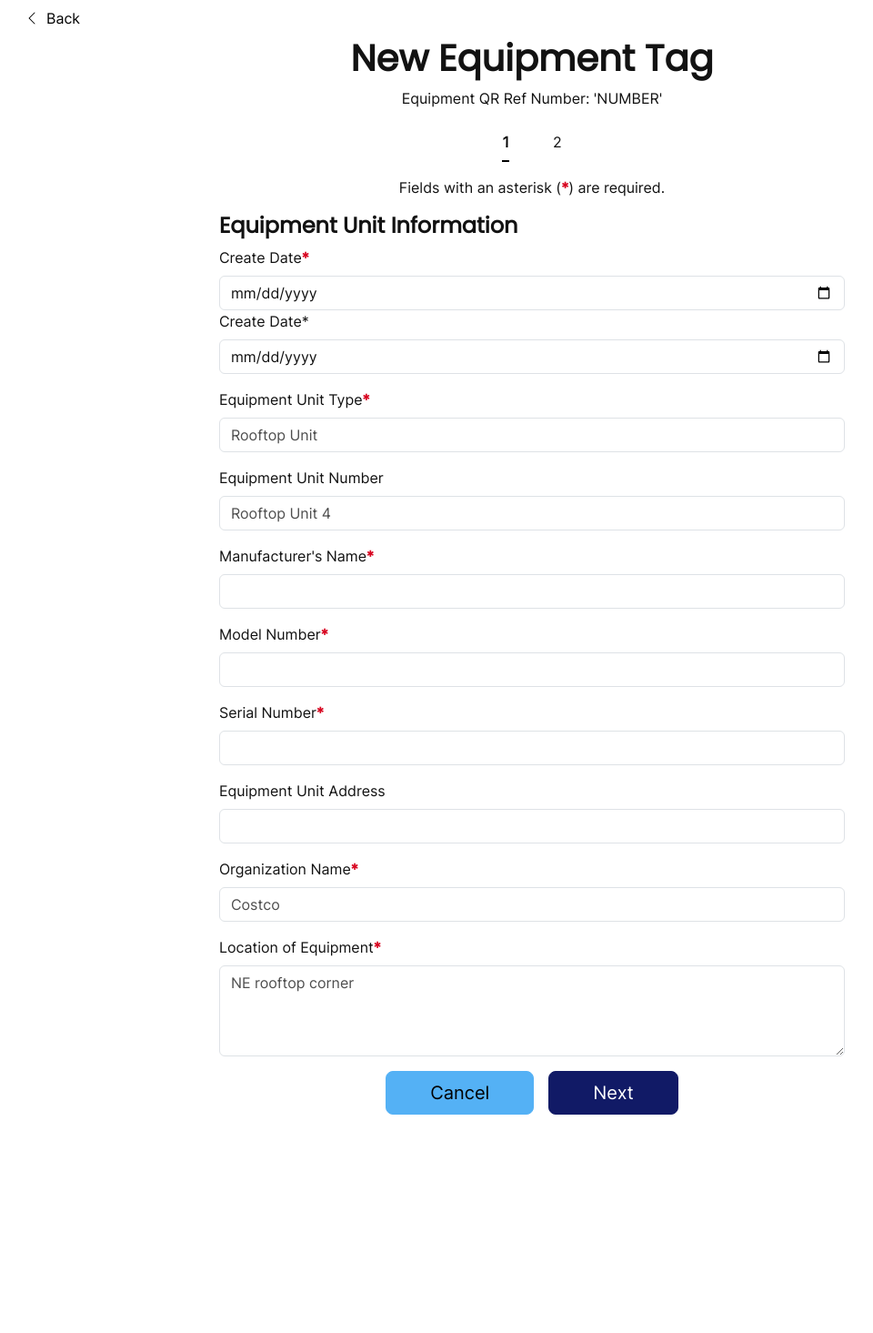
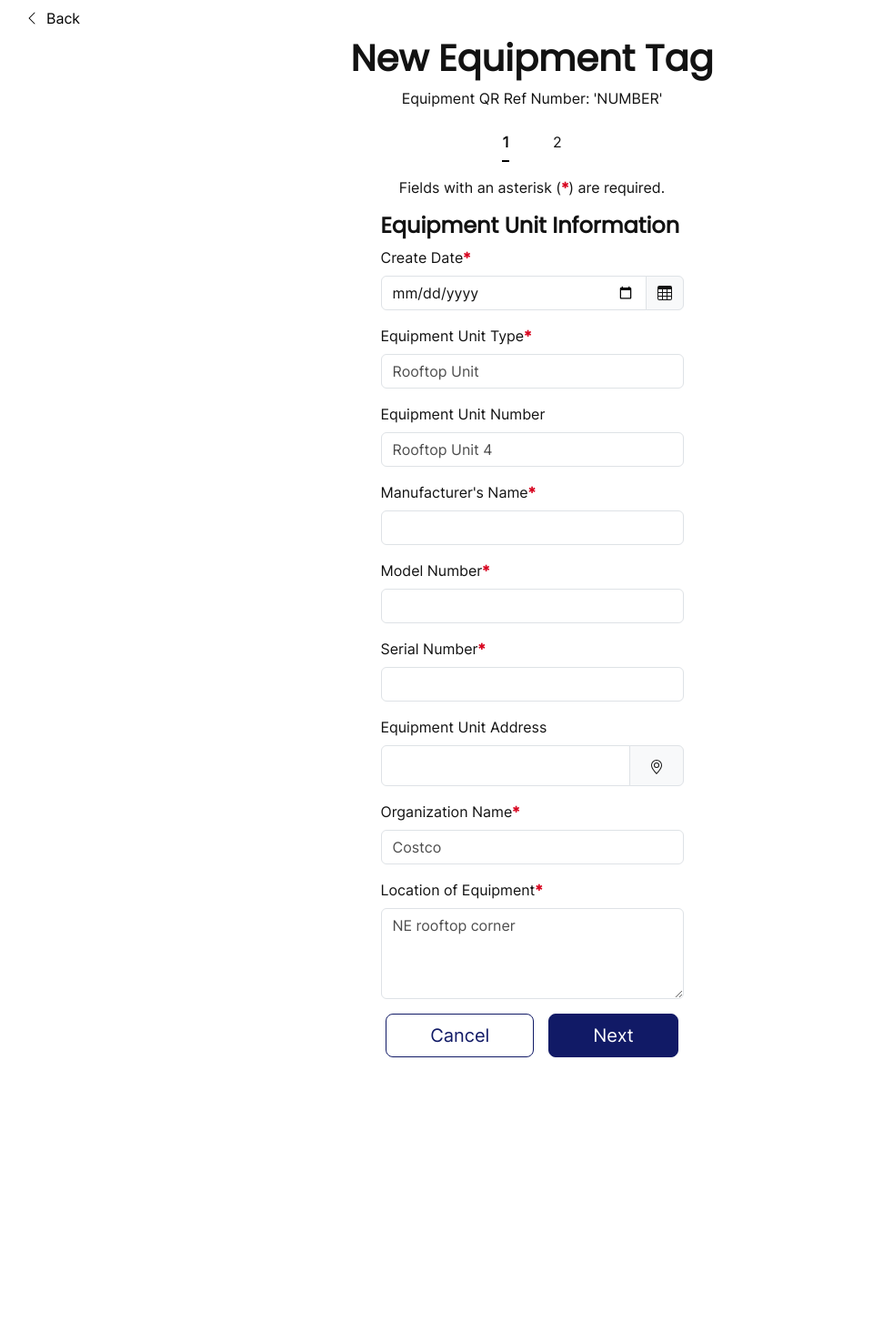
Before and after one commit to Christopher-DSA/Week2TempRefit, a Flask app: template templates/equipment/new-equipment-1.html in a window 1280 px wide. Shown: the part 74-1539 px from the top of the page at 91% size, without its empty margins (55-1015 px from the left). After the commit the page ends 1236 px from the top, so only its background shows below. Run offline with Flask 3, Linux system fonts and the light colour scheme; the template is opened without the code that fills it, so the values that code supplies are empty.

Commit message:
refactor(equipment):input formatting

```diff
--- a/templates/equipment/new-equipment-1.html
+++ b/templates/equipment/new-equipment-1.html
@@ -101,22 +101,9 @@
     <link rel="stylesheet" href="/assets/css/QR-Scanner.css?h=376092ebd9ede60f9d6ca2aea2b07df6">
     <link rel="stylesheet" href="/assets/css/styles.css?h=0e92255a3d7da6d89898f52edb855399">
 
-  <style>
-    /* Custom CSS to override Bootstrap pagination border styling */
-    .pagination .page-link {
-      border: none !important;
-    }
-    .pagination .page-item.active .page-link {
-      border-bottom: 2px solid var(--bs-primary) !important;
-      border-radius: 0px;
-      background-color: inherit;
-      color: var(--bs-primary);
-    }
-  </style>
-
   </head>
   <body>
-
+   <!-- Start: Navbar -->
    <section>
       <nav class="navbar navbar-expand-md bg-primary d-flex flex-row justify-content-evenly" data-bs-theme="dark">
         <div class="container-fluid"><button class="btn btn-primary btn-lg" type="button"><svg xmlns="http://www.w3.org/2000/svg" width="1em" height="1em" fill="currentColor" viewBox="0 0 16 16" class="bi bi-house-door-fill fs-1">
@@ -133,8 +120,7 @@
                                 <path d="M10.794 3.148a.217.217 0 0 1 .412 0l.387 1.162c.173.518.579.924 1.097 1.097l1.162.387a.217.217 0 0 1 0 .412l-1.162.387a1.734 1.734 0 0 0-1.097 1.097l-.387 1.162a.217.217 0 0 1-.412 0l-.387-1.162A1.734 1.734 0 0 0 9.31 6.593l-1.162-.387a.217.217 0 0 1 0-.412l1.162-.387a1.734 1.734 0 0 0 1.097-1.097l.387-1.162zM13.863.099a.145.145 0 0 1 .274 0l.258.774c.115.346.386.617.732.732l.774.258a.145.145 0 0 1 0 .274l-.774.258a1.156 1.156 0 0 0-.732.732l-.258.774a.145.145 0 0 1-.274 0l-.258-.774a1.156 1.156 0 0 0-.732-.732l-.774-.258a.145.145 0 0 1 0-.274l.774-.258c.346-.115.617-.386.732-.732L13.863.1z"></path>
                             </svg>Dark</a><a class="dropdown-item d-flex align-items-center" href="#" data-bs-theme-value="auto"><svg xmlns="http://www.w3.org/2000/svg" width="1em" height="1em" fill="currentColor" viewBox="0 0 16 16" class="bi bi-circle-half opacity-50 me-2">
                                 <path d="M8 15A7 7 0 1 0 8 1v14zm0 1A8 8 0 1 1 8 0a8 8 0 0 1 0 16z"></path>
-                              </svg>Auto</a>
-                        </div>
+                            </svg>Auto</a></div>
               </div><button class="btn btn-primary btn-lg" type="button"><svg xmlns="http://www.w3.org/2000/svg" width="1em" height="1em" fill="currentColor" viewBox="0 0 16 16" class="bi bi-person-circle fs-1">
                         <path d="M11 6a3 3 0 1 1-6 0 3 3 0 0 1 6 0z"></path>
                         <path fill-rule="evenodd" d="M0 8a8 8 0 1 1 16 0A8 8 0 0 1 0 8zm8-7a7 7 0 0 0-5.468 11.37C3.242 11.226 4.805 10 8 10s4.757 1.225 5.468 2.37A7 7 0 0 0 8 1z"></path>
@@ -143,6 +129,7 @@
         </div>
       </nav>
     </section>
+      <!-- End: Navbar -->
 
     <main>
       <!-- Back button -->
@@ -176,7 +163,7 @@
         </div>
 
         <!-- Start of form-->
-        <form>
+        <form class="px-4">
           <div class="tab-content" id="new-equipment-form-tab-content">
 
             <!-- Tab 1-->
@@ -188,12 +175,12 @@
                 Change date format  -->
               <div class="mb-3">
                 <label for="Create Date" class="form-label">Create Date<span class="text-danger fw-bold">*</span></label>
+                <div class="input-group">
                   <input type="date" class="form-control" aria-describedby="Create Date" required>
-                  <!-- <svg xmlns="http://www.w3.org/2000/svg" width="16" height="16" fill="currentColor" class="bi bi-table" viewBox="0 0 16 16">
+                  <span class="input-group-text" id="basic-addon1"><svg xmlns="http://www.w3.org/2000/svg" width="16" height="16" fill="currentColor" class="bi bi-table" viewBox="0 0 16 16">
                     <path d="M0 2a2 2 0 0 1 2-2h12a2 2 0 0 1 2 2v12a2 2 0 0 1-2 2H2a2 2 0 0 1-2-2V2zm15 2h-4v3h4V4zm0 4h-4v3h4V8zm0 4h-4v3h3a1 1 0 0 0 1-1v-2zm-5 3v-3H6v3h4zm-5 0v-3H1v2a1 1 0 0 0 1 1h3zm-4-4h4V8H1v3zm0-4h4V4H1v3zm5-3v3h4V4H6zm4 4H6v3h4V8z"/>
-                  </svg> -->
-                  <div class="mb-3"><label class="form-label">Create Date*</label><input class="form-control" type="date" required=""></div>
-
+                  </svg></span>
+                </div>
               </div>
               <div class="mb-3">
                 <label for="Unit Type" class="form-label">Equipment Unit Type<span class="text-danger fw-bold">*</span></label>
@@ -209,17 +196,25 @@
               </div>
               <div class="mb-3">
                 <label for="Model Number" class="form-label">Model Number<span class="text-danger fw-bold">*</span></label>
-                <input type="text" class="form-control" required>
+                <input type="text" class="form-control" pattern="^[A-Za-z0-9_-]*$" required>
               </div>
               <div class="mb-3">
                 <label for="Serial Number" class="form-label">Serial Number<span class="text-danger fw-bold">*</span></label>
-                <input type="text" class="form-control" required>
+                <input type="text" class="form-control" pattern="^[A-Za-z0-9_-]*$" required>
               </div>
                 <!-- icon clicked permission modal for users location
                   boostrap geo-alt logo -->
               <div class="mb-3">
                 <label for="Unit Address" class="form-label">Equipment Unit Address</label>
+                <div class="input-group">
                   <input type="text" class="form-control" autocapitalize="sentences">
+                  <span class="input-group-text" id="locationIcon"><button class="btn btn-sm" data-bs-toggle="modal" data-bs-target="#locationPermissionModal">
+                    <svg xmlns="http://www.w3.org/2000/svg" width="16" height="16" fill="currentColor" class="bi bi-geo-alt" viewBox="0 0 16 16">
+                      <path d="M12.166 8.94c-.524 1.062-1.234 2.12-1.96 3.07A31.493 31.493 0 0 1 8 14.58a31.481 31.481 0 0 1-2.206-2.57c-.726-.95-1.436-2.008-1.96-3.07C3.304 7.867 3 6.862 3 6a5 5 0 0 1 10 0c0 .862-.305 1.867-.834 2.94zM8 16s6-5.686 6-10A6 6 0 0 0 2 6c0 4.314 6 10 6 10z"/>
+                      <path d="M8 8a2 2 0 1 1 0-4 2 2 0 0 1 0 4zm0 1a3 3 0 1 0 0-6 3 3 0 0 0 0 6z"/>
+                    </svg>
+                  </span>
+                </div>
               </div>
               <div class="mb-3">
                 <label for="Organization Name" class="form-label">Organization Name<span class="text-danger fw-bold">*</span></label>
@@ -230,14 +225,13 @@
                 <textarea class="form-control" placeholder="NE rooftop corner" style="height:100px"></textarea>
               </div>
               <div class="d-flex justify-content-center gap-3 mt-2">
-                <button class="btn btn-secondary btn-lg py-2 px-5">Cancel</button>
-                <button class="btn btn-primary btn-lg py-2 px-5">Next</button>
+                <button type="button" class="btn btn-outline-primary btn-lg py-2 px-5" data-bs-toggle="modal" data-bs-target="#modal-1">Cancel</button>
+                <button type="button" class="btn btn-primary btn-lg py-2 px-5" id="next-to-equipment-2" role="tab" data-bs-toggle="tab" data-bs-target="#new-equipment-2" aria-controls="new-equipment-2" aria-selected="false">Next</button>
               </div>
-
             </div>
 
             <!-- Tab 2-->
-            <div class="tab-pane fade d-flex flex-column justify-content-start mb-4" id="new-equipment-2" role="tabpanel" aria-labelledby="nav-equipment-2-tab">
+            <div class="tab-pane fade mb-4" id="new-equipment-2" role="tabpanel" aria-labelledby="nav-equipment-2-tab">
               <div>
                 <h4>Equipment Refrigerant Information</h4>
               </div>
@@ -260,14 +254,8 @@
                       <li><a href="#" class="dropdown-item" onclick="changeUnits('kg', 'g', '1')">kg/g</a></li>
                     </ul>
                   </div>
-                  <div class="col-4">
-                   <input type="number" id="primaryUnitInput1" class="form-control">
-                   <label class="form-label" for="primaryUnitInput1" id="primaryUnitLabel1">lb</label>
-                  </div>
-                  <div class="col-4">
-                    <input type="number" id="secondaryUnitInput1" class="form-control">
-                    <label class="form-label" for="secondaryUnitInput1" id="secondaryUnitLabel1">oz</label>
-                  </div>
+                  <div class="col input-group "><input class="form-control" type="number" required=""><span class="input-group-text" id="primaryUnitLabel1">lb</span></div>
+                  <div class="col input-group "><input class="form-control" type="number" required=""><span class="input-group-text" id="secondaryUnitLabel1">oz</span></div>
                 </div>
               </div>
               <div class="mb-3">
@@ -298,20 +286,14 @@
                       <li><a href="#" class="dropdown-item" onclick="changeUnits('kg', 'g', '2')">kg/g</a></li>
                     </ul>
                   </div>
-                  <div class="col-4">
-                   <input type="number" id="primaryUnitInput2" class="form-control">
-                   <label class="form-label primaryUnitLabel" for="primaryUnitInput2" id="primaryUnitLabel2">lb</label>
-                  </div>
-                  <div class="col-4">
-                    <input type="number" id="secondaryUnitInput2" class="form-control">
-                    <label class="form-label secondaryUnitLabel" for="secondaryUnitInput2" id="secondaryUnitLabel2">oz</label>
-                  </div>
+                  <div class="col input-group "><input class="form-control" type="number" required=""><span class="input-group-text" id="primaryUnitLabel2">lb</span></div>
+                  <div class="col input-group "><input class="form-control" type="number" required=""><span class="input-group-text" id="secondaryUnitLabel2">oz</span></div>
                 </div>
               </div>
               <div>
                 <label class="form-label">Total Refrigerant Weight<span class="text-danger fw-bold">*</span></label>
                 <div class="row">
-                  <div class="col-4">
+                  <div class="col">
                     <button class="btn btn-outline-secondary btn-md btn-dropdown-toggle" type="button" id="dropdownMenuButton3" data-bs-toggle="dropdown" aria-expanded="false">
                       <span id="unitButtonText3">lb/oz</span>
                       <svg xmlns="http://www.w3.org/2000/svg" width="16" height="16" fill="currentColor" class="bi bi-chevron-down ms-2" viewBox="0 0 16 16">
@@ -323,14 +305,8 @@
                       <li><a href="#" class="dropdown-item" onclick="changeUnits('kg', 'g', '3')">kg/g</a></li>
                     </ul>
                   </div>
-                  <div class="col-4">
-                   <input type="number" id="primaryUnitInput3" class="form-control">
-                   <label class="form-label primaryUnitLabel" for="primaryUnitInput3" id="primaryUnitLabel3">lb</label>
-                  </div>
-                  <div class="col-4">
-                    <input type="number" id="secondaryUnitInput3" class="form-control">
-                    <label class="form-label secondaryUnitLabel" for="secondaryUnitInput3" id="secondaryUnitLabel3">oz</label>
-                  </div>
+                    <div class="col input-group "><input class="form-control" type="number" required=""><span class="input-group-text" id="primaryUnitLabel3">lb</span></div>
+                    <div class="col input-group "><input class="form-control" type="number" required=""><span class="input-group-text" id="secondaryUnitLabel3">oz</span></div>
                 </div>
               </div>
               <h4>Additional Notes</h4>
@@ -341,7 +317,7 @@
 
               <div class="row">
                 <div class="col-6 d-flex justify-content-center">
-                  <button type="cancel" class="btn btn-lg btn-outline-primary py-2 px-5">Cancel</button>
+                  <button type="button" class="btn btn-lg btn-outline-primary py-2 px-5" data-bs-toggle="modal" data-bs-target="#modal-1">Cancel</button>
                 </div>
                 <div class="col-6 d-flex justify-content-center">
                   <button type="submit" class="btn btn-lg btn-primary py-2 px-5">Submit</button>
@@ -371,5 +347,48 @@
         secondaryInput.value = '';
       }
     </script>
+
+    <!-- Start: Form Modals -->
+    <div class="row">
+      <div class="col">
+          <div class="modal fade" role="dialog" tabindex="-1" id="modal-1">
+              <div class="modal-dialog modal-dialog-centered" role="document">
+                  <div class="modal-content">
+                      <div class="modal-header">
+                          <h4 class="modal-title">Leave Form?</h4><button class="btn-close" type="button" aria-label="Close" data-bs-dismiss="modal"></button>
+                      </div>
+                      <div class="modal-body">
+                          <p>Changes that you made may not be saved.</p>
+                      </div>
+                      <div class="modal-footer"><button class="btn btn-outline-primary" type="button" data-bs-dismiss="modal">Back</button><button class="btn btn-danger" type="button">Leave</button></div>
+                  </div>
+              </div>
+          </div>
+      </div>
+    </div>
+
+    <!-- Start: Permission Modal -->
+    <section>
+      <!-- <button class="btn btn-primary" data-bs-toggle="modal" data-bs-target="#modal">Toggle Modal</button> -->
+      <div class="modal" id="locationPermissionModal" tabindex="0">
+        <div class="modal-dialog">
+          <div class="modal-content">
+            <div class="modal-header">
+              <h5 class="modal-title">Permission</h5>
+              <button type="button" class="btn-close" data-bs-dismiss="modal" aria-label="Close"></button>
+            </div>
+            <div class="modal-body">
+              <p>Allow ReFit to access your phone's location?</p>
+            </div>
+            <div class="modal-footer">
+              <button type="button" class="btn btn-secondary" data-bs-dismiss="modal">Deny</button>
+              <button type="button" class="btn btn-primary">Accept</button>
+            </div>
+          </div>
+        </div>
+      </div>
+    </section>
+      <!-- End: Permission Modal -->
+      <!-- End: Form Modals -->
   </body>
 </html>
```
Lines whose indentation alone changed are shown as unchanged.
